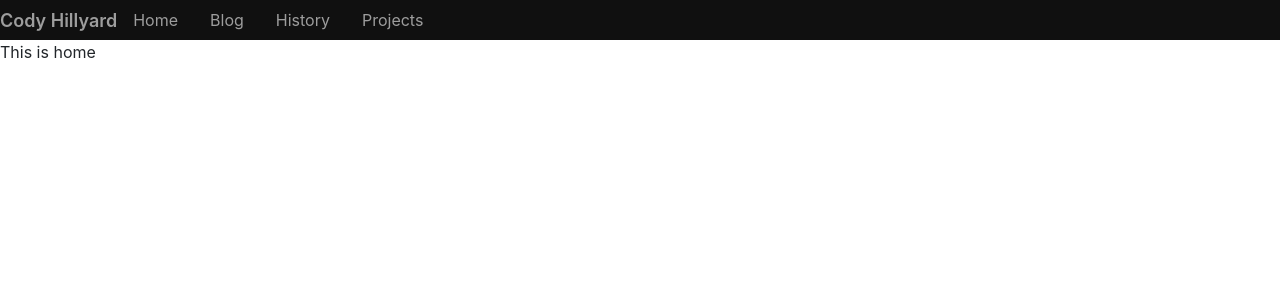
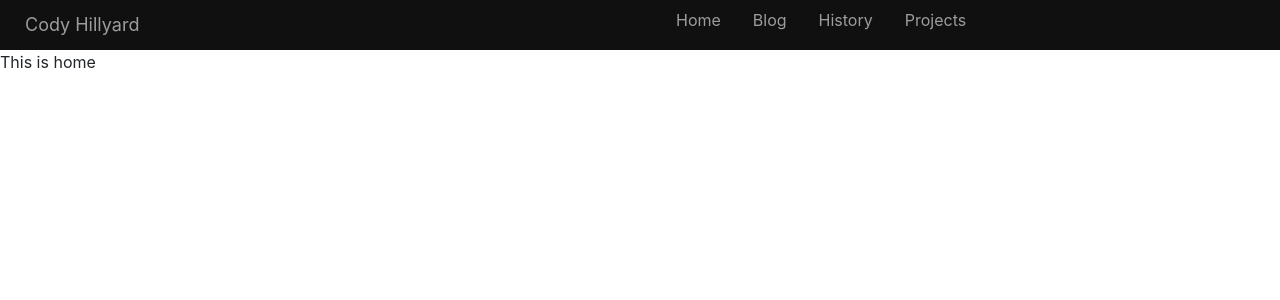
Before and after one commit to chilly01/Site-2019, a React (Create React App) app: page / in a window 1280 px wide. Shown: the top 300 px of the page. Built offline with nearby package versions, Linux system fonts and the light colour scheme.

Commit message:
working with si

```diff
--- a/src/comps/header/header.js
+++ b/src/comps/header/header.js
@@ -20,11 +20,15 @@ export default class Header extends Component {
 
   render() {
     return (
-      <div className="ch-header d-flex  align-items-center">
-        <div className="ch-header-name">Cody Hillyard</div>
-        <ul className="nav">
-          {this.renderLinks()}
-        </ul>
+      <div className="ch-header container-fluid">
+        <div className="row">
+          <div className="col ch-header-name">Cody Hillyard</div>
+          <div className="col">
+            <ul className="nav">
+              {this.renderLinks()}
+            </ul>
+          </div>
+        </div>
       </div>
     );
   }
--- a/src/style/main.scss
+++ b/src/style/main.scss
@@ -4,8 +4,11 @@
 }
 
 .ch-header-name {
-  font-size: large;
-  font-weight: 600;
+  font-size: 18px;
+  margin-left: 10px;
+  line-height: 20px;
+  height: 50px;
+  padding: 15px 15px;
 }
 
 .ch-header-name:hover{
```
